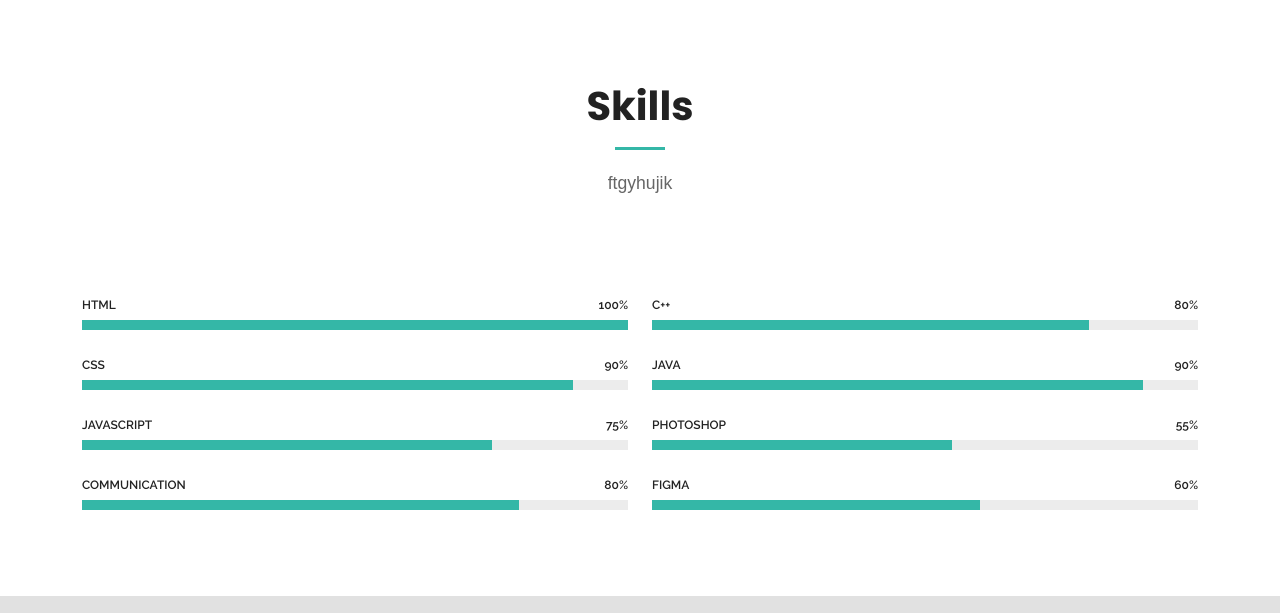
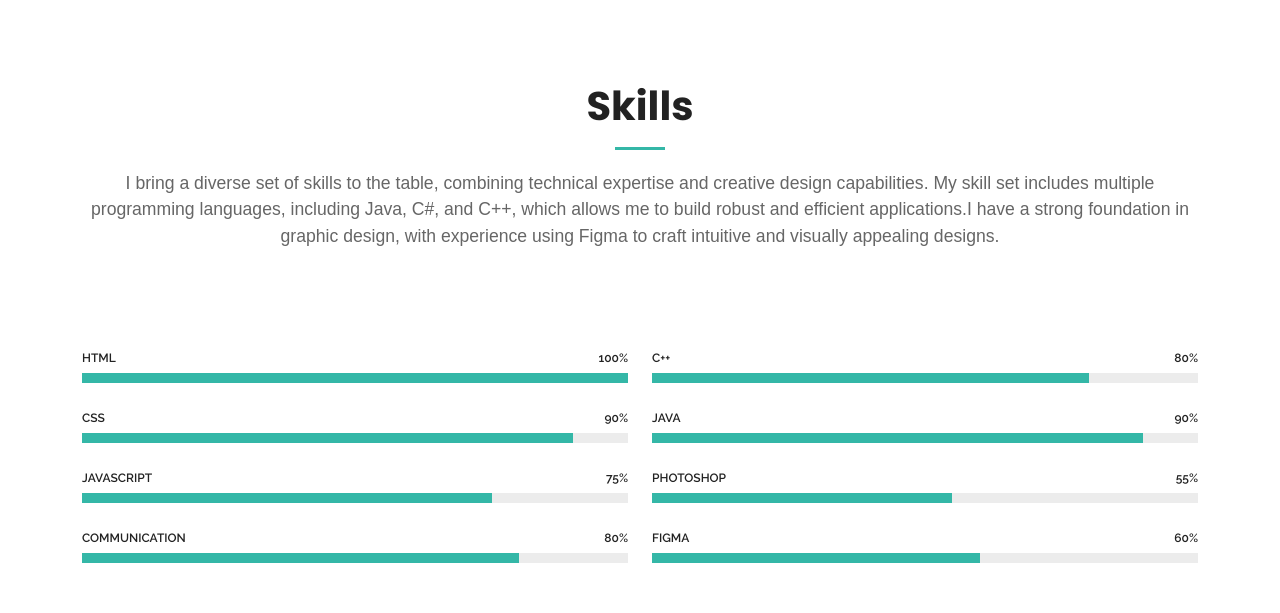
Before and after one commit to podisho/Podisho-s-Portfolio, a plain HTML site: page about.html in a window 1280 px wide. Shown: the part 784-1397 px from the top of the page. Drawn offline with nearby package versions, Linux system fonts and the light colour scheme; files that its build step writes are made by us from their sources.

Commit message:
updated paragraph

```diff
--- a/about.html
+++ b/about.html
@@ -110,7 +110,7 @@
       <!-- Section Title -->
       <div class="container section-title" data-aos="fade-up">
         <h2>Skills</h2>
-        <p>ftgyhujik</p>
+        <p>I bring a diverse set of skills to the table, combining technical expertise and creative design capabilities. My skill set includes multiple programming languages, including Java, C#, and C++, which allows me to build robust and efficient applications.I have a strong foundation in graphic design, with experience using Figma to craft intuitive and visually appealing designs.</p>
       </div><!-- End Section Title -->
 
       <div class="container" data-aos="fade-up" data-aos-delay="100">
```
Also changed, not shown: services.html (+0 -41 lines).
